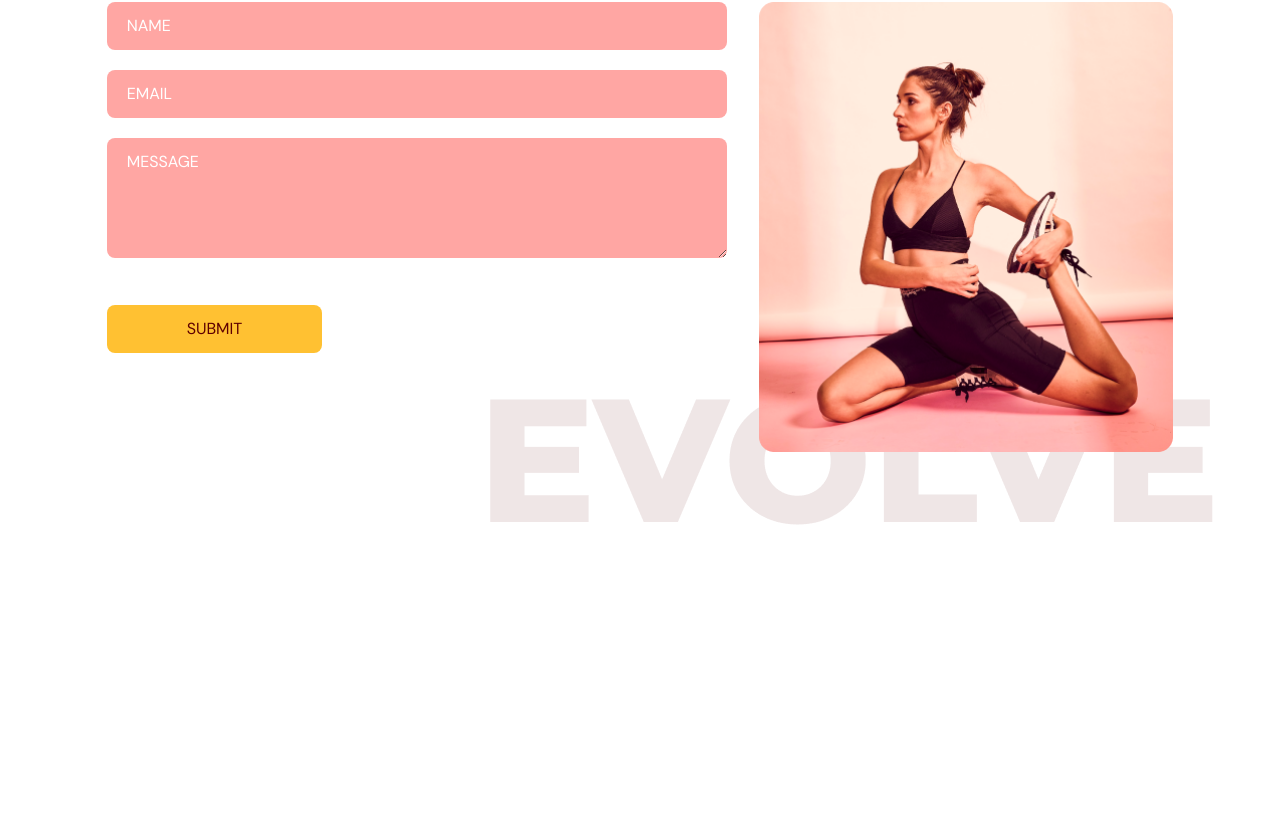
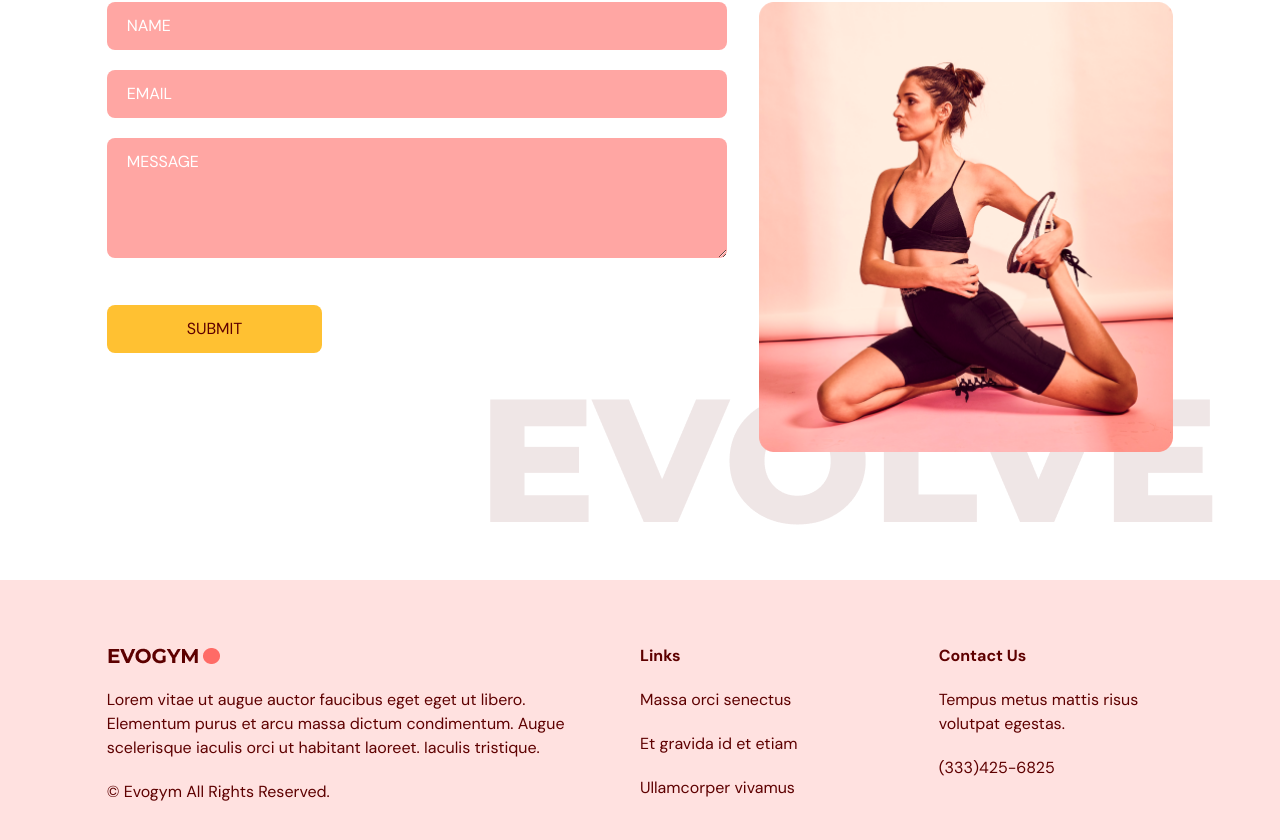
Before and after one commit to elshora97/fitness-gym, a React (Vite) app: page / in a window 1280 px wide. Shown: the part 3252-4092 px from the top of the page. Before the commit the page ends 3832 px from the top, so only its background shows below. Built offline with nearby package versions, Linux system fonts and the light colour scheme.

Commit message:
Added footer Section

```diff
--- a/src/App.tsx
+++ b/src/App.tsx
@@ -5,6 +5,7 @@
 import Benefits from "@/scenes/Benefits";
 import OurClasses from "@/scenes/ourClasses";
 import ContactUs from "@/scenes/contactUs";
+import Footer from "@/scenes/footer";
 
 function App() {
   const [selectedPage, setSelectedPage] = useState<SelectedPage>(
@@ -43,6 +44,7 @@
            <ContactUs
         setSelectedPage={setSelectedPage}
         />
+        <Footer />
     </div>
   );
 }
--- /dev/null
+++ b/src/scenes/footer/index.tsx
@@ -0,0 +1,32 @@
+import Logo from "@/assets/Logo.png";
+
+const Footer = () => {
+  return (
+    <footer className="bg-primary-100 py-16">
+      <div className="justify-content mx-auto w-5/6 gap-16 md:flex">
+        <div className="mt-16 basis-1/2 md:mt-0">
+          <img alt="logo" src={Logo} />
+          <p className="my-5">
+            Lorem vitae ut augue auctor faucibus eget eget ut libero. Elementum
+            purus et arcu massa dictum condimentum. Augue scelerisque iaculis
+            orci ut habitant laoreet. Iaculis tristique.
+          </p>
+          <p>© Evogym All Rights Reserved.</p>
+        </div>
+        <div className="mt-16 basis-1/4 md:mt-0">
+          <h4 className="font-bold">Links</h4>
+          <p className="my-5">Massa orci senectus</p>
+          <p className="my-5">Et gravida id et etiam</p>
+          <p>Ullamcorper vivamus</p>
+        </div>
+        <div className="mt-16 basis-1/4 md:mt-0">
+          <h4 className="font-bold">Contact Us</h4>
+          <p className="my-5">Tempus metus mattis risus volutpat egestas.</p>
+          <p>(333)425-6825</p>
+        </div>
+      </div>
+    </footer>
+  );
+};
+
+export default Footer;
```
